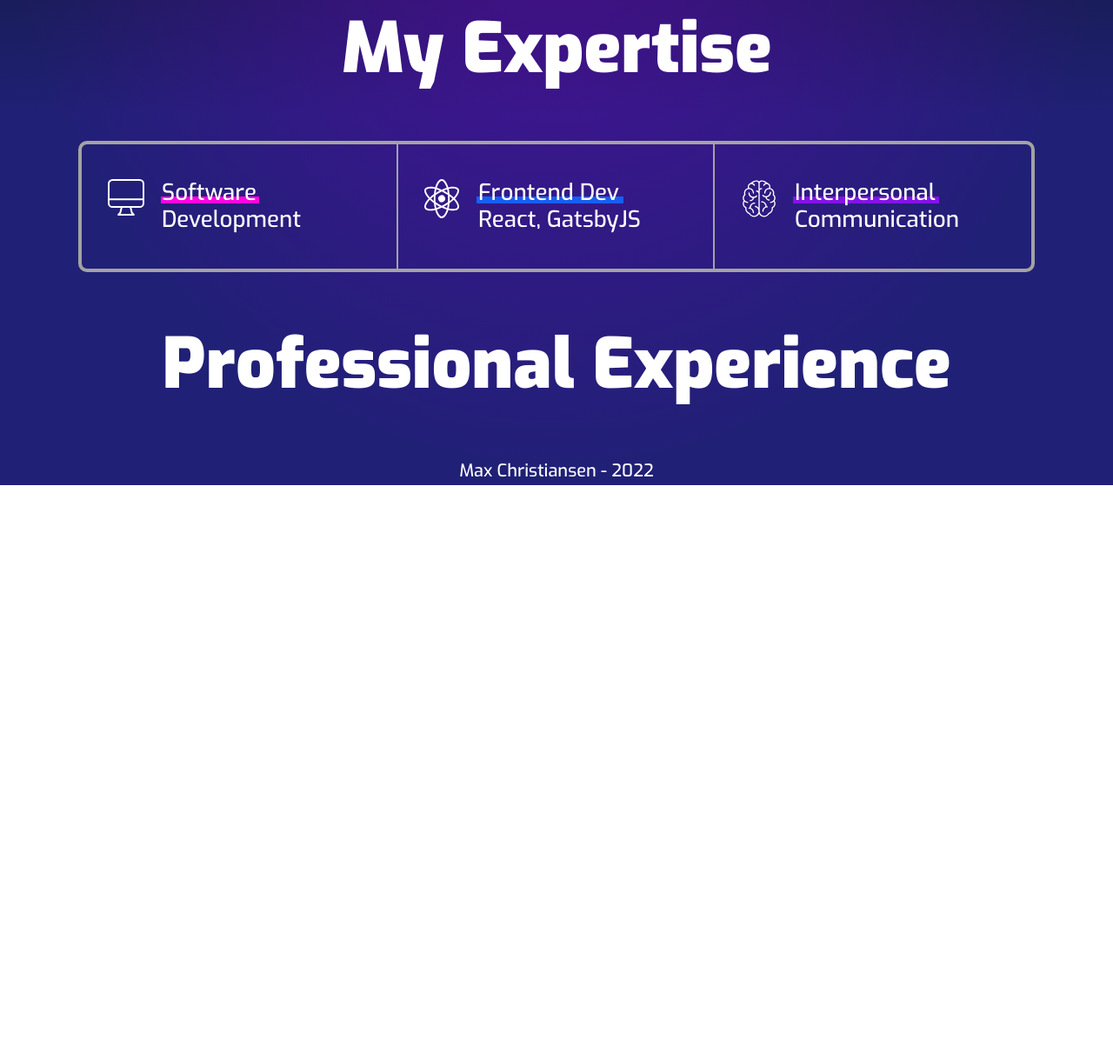
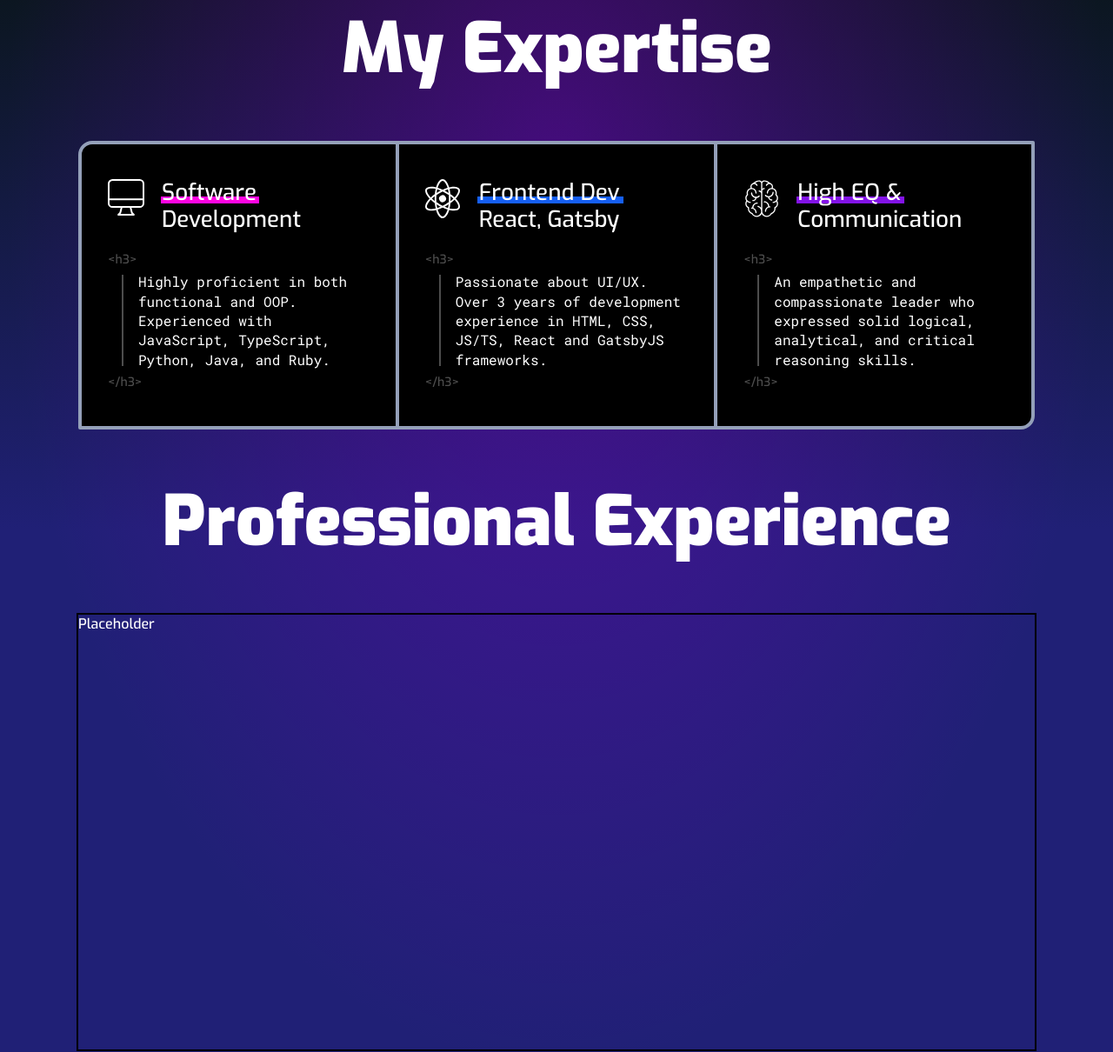
Before and after one commit to dmaxchristiansen/max-christiansen-dev, a Gatsby site: page / in a window 1280 px wide. Shown: the part 861-2071 px from the top of the page at 87% size. Before the commit the page ends 1419 px from the top, so only its background shows below. Built offline with nearby package versions, Linux system fonts and the light colour scheme; Gatsby itself is replaced by a stand-in of ours.

Commit message:
MCD-12 Add content to Expertise component

```diff
--- a/gatsby-config.ts
+++ b/gatsby-config.ts
@@ -50,6 +50,11 @@ const config: GatsbyConfig = {
               variants: ["500", "900"],
               strategy: "selfHosted",
             },
+            {
+              family: "Roboto Mono",
+              variants: ["400"],
+              strategy: "selfHosted",
+            },
           ],
         },
         useMinify: true,
--- a/package.json
+++ b/package.json
@@ -19,6 +19,7 @@
     "query-string": "^7.1.3",
     "react": "^18.2.0",
     "react-dom": "^18.2.0",
+    "react-intersection-observer": "^9.4.1",
     "styled-components": "^5.3.6",
     "uuid": "^9.0.0"
   },
--- /dev/null
+++ b/src/components/homepage/Expertise/Col.tsx
@@ -0,0 +1,59 @@
+import styled from "styled-components";
+import { BLACK, BLUE_GRAY, CLEAR } from "src/styles/colors";
+import { InViewProps } from "src/components/homepage/types/homepage";
+
+interface ColProps {
+  index: number;
+}
+
+const Container = styled.div<ColProps & InViewProps>`
+  display: flex;
+  flex-direction: column;
+  width: calc(100% / 3);
+  padding: 40px 30px;
+  opacity: ${({ inView }) => (inView ? "1" : "0")};
+  border-style: solid;
+  border-color: ${BLUE_GRAY};
+  border-width: ${({ index }) =>
+    index === 0
+      ? "4px 2px 4px 4px"
+      : index === 1
+      ? "4px 2px 4px 2px"
+      : "4px 4px 4px 2px"};
+  border-radius: ${({ index }) =>
+    index === 0 ? "16px 0 0 2px" : index === 2 ? "0 2px 16px 0" : "none"};
+  background-color: ${({ inView }) => (inView ? BLACK : CLEAR)};
+  transform: ${({ inView }) =>
+    inView ? "translate3d(0, 0, 0)" : "translate3d(0, 50px, 0)"};
+  transition-property: background-color, opacity, transform;
+  transition-duration: 900ms, 900ms, 450ms;
+  transition-delay: ${({ index }) =>
+    index === 0 ? "0" : index === 1 ? "150ms" : "300ms"};
+  @media (max-width: 991px) {
+    width: 100%;
+    opacity: 1;
+    border-width: ${({ index }) =>
+      index === 0
+        ? "4px 4px 2px 4px"
+        : index === 1
+        ? "2px 4px 2px 4px"
+        : "2px 4px 4px 4px"};
+    border-radius: ${({ index }) =>
+      index === 0 ? "16px 16px 0 0" : index === 2 ? "0 0 16px 16px" : "none"};
+    background-color: ${BLACK};
+    transform: none;
+    transition: none;
+  }
+`;
+
+const Col: React.FC<ColProps & InViewProps & React.PropsWithChildren> = ({
+  inView,
+  index,
+  children,
+}) => (
+  <Container inView={inView} index={index}>
+    {children}
+  </Container>
+);
+
+export default Col;
--- a/src/components/homepage/Expertise/Expertise.tsx
+++ b/src/components/homepage/Expertise/Expertise.tsx
@@ -1,87 +1,103 @@
-import styled from "styled-components";
-import { HOT_PINK, BLUE_SKY, PURPLE_HAZE } from "src/styles/colors";
+import { forwardRef } from "react";
+import styled, { css } from "styled-components";
+import { WHITE } from "src/styles/colors";
+import { InViewProps } from "src/components/homepage/types/homepage";
+import { colConfig } from "src/components/homepage/Expertise/utils/colConfig";
 import SectionHeader from "src/components/homepage/SectionHeader";
-import ComputerSvg from "src/components/homepage/Expertise/svgs/ComputerSvg";
-import ReactSvg from "src/components/homepage/Expertise/svgs/ReactSvg";
-import BrainSvg from "src/components/homepage/Expertise/svgs/BrainSvg";
+import Col from "src/components/homepage/Expertise/Col";
 import Subheader from "src/components/homepage/Expertise/Subheader";
+
+const Container = styled.div`
+  padding: 0 30px;
+`;
 
 const FlexRow = styled.div`
   display: flex;
   max-width: 1100px;
   margin: 0 auto;
-  border: 4px solid #a3a3a3;
-  border-radius: 10px;
-`;
-
-const Col = styled.div`
-  display: flex;
+  @media (max-width: 991px) {
     flex-direction: column;
-  width: calc(100% / 3);
-  padding: 40px 30px;
-  border-style: solid;
-  border-color: #a3a3a3;
-  border-width: 0 2px 0 0;
-  &:last-child {
-    border-width: 0;
   }
 `;
 
-const SubheaderContainer = styled.div`
+const SubheaderWrapper = styled.div`
   display: flex;
+  margin-bottom: 20px;
 `;
 
 const SvgWrapper = styled.div`
   min-width: 42px;
 `;
 
-const ContentContainer = styled.div``;
+const ContentWrapper = styled.div`
+  position: relative;
+  &:after {
+    content: "";
+    position: absolute;
+    left: 16px;
+    height: 65%;
+    width: 0;
+    opacity: 0.3;
+    border: 1px solid ${WHITE};
+    bottom: 18%;
+  }
+`;
 
-const Expertise = () => (
-  <div id="expertise">
-    <SectionHeader text="My Expertise" />
+const SharedPseudoStyles = css`
+  display: block;
+  margin-left: -35px;
+  opacity: 0.3;
+  font-size: 14px;
+`;
+
+const Content = styled.h3`
+  margin: 0;
+  padding-left: 35px;
+  font-family: Roboto Mono;
+  font-size: 16px;
+  font-weight: 400;
+  line-height: 1.4;
+  &:before {
+    content: "<h3>";
+    margin-bottom: 5px;
+    ${SharedPseudoStyles}
+  }
+  &:after {
+    content: "</h3>";
+    margin-top: 5px;
+    ${SharedPseudoStyles}
+  }
+  @media (max-width: 991px) {
+    font-size: 20px;
+  }
+  @media (max-width: 520px) {
+    font-size: 16px;
+  }
+`;
+
+const Expertise = forwardRef<HTMLDivElement, InViewProps>(({ inView }, ref) => (
+  <Container id="expertise" ref={ref}>
+    <SectionHeader text="My Expertise" inView={inView} />
     <FlexRow>
-      <Col>
-        <SubheaderContainer>
+      {colConfig.map(col => (
+        <Col key={col.topLineText} index={col.index} inView={inView}>
+          <SubheaderWrapper>
             <SvgWrapper>
-            <ComputerSvg />
+              <col.SvgComponent />
             </SvgWrapper>
             <Subheader
-            topLineText="Software"
-            bottomLineText="Development"
-            backgroundColor={HOT_PINK}
+              topLineText={col.topLineText}
+              bottomLineText={col.bottomLineText}
+              backgroundColor={col.backgroundColor}
             />
-        </SubheaderContainer>
-        <ContentContainer></ContentContainer>
+          </SubheaderWrapper>
+          <ContentWrapper>
+            <Content>{col.contentText}</Content>
+          </ContentWrapper>
         </Col>
-      <Col>
-        <SubheaderContainer>
-          <SvgWrapper>
-            <ReactSvg />
-          </SvgWrapper>
-          <Subheader
-            topLineText="Frontend Dev"
-            bottomLineText="React, GatsbyJS"
-            backgroundColor={BLUE_SKY}
-          />
-        </SubheaderContainer>
-        <ContentContainer></ContentContainer>
-      </Col>
-      <Col>
-        <SubheaderContainer>
-          <SvgWrapper>
-            <BrainSvg />
-          </SvgWrapper>
-          <Subheader
-            topLineText="Interpersonal"
-            bottomLineText="Communication"
-            backgroundColor={PURPLE_HAZE}
-          />
-        </SubheaderContainer>
-        <ContentContainer></ContentContainer>
-      </Col>
+      ))}
     </FlexRow>
-  </div>
-);
+  </Container>
+));
 
 export default Expertise;
--- a/src/components/homepage/Expertise/Subheader.tsx
+++ b/src/components/homepage/Expertise/Subheader.tsx
@@ -15,6 +15,12 @@ const Heading = styled.h2`
   font-weight: 400;
   font-size: 26px;
   line-height: 1.2;
+  @media (max-width: 991px) {
+    font-size: 38px;
+  }
+  @media (max-width: 520px) {
+    font-size: 28px;
+  }
 `;
 
 const Span = styled.span<BackgroundProps>`
--- /dev/null
+++ b/src/components/homepage/Expertise/utils/colConfig.ts
@@ -0,0 +1,34 @@
+import ComputerSvg from "src/components/homepage/Expertise/svg-components/ComputerSvg";
+import ReactSvg from "src/components/homepage/Expertise/svg-components/ReactSvg";
+import BrainSvg from "src/components/homepage/Expertise/svg-components/BrainSvg";
+import { HOT_PINK, BLUE_SKY, PURPLE_HAZE } from "src/styles/colors";
+
+export const colConfig = [
+  {
+    index: 0,
+    SvgComponent: ComputerSvg,
+    topLineText: "Software",
+    bottomLineText: "Development",
+    contentText:
+      "Highly proficient in both functional and OOP. Experienced with JavaScript, TypeScript, Python, Java, and Ruby.",
+    backgroundColor: HOT_PINK,
+  },
+  {
+    index: 1,
+    SvgComponent: ReactSvg,
+    topLineText: "Frontend Dev",
+    bottomLineText: "React, Gatsby",
+    contentText:
+      "Passionate about UI/UX. Over 3 years of development experience in HTML, CSS, JS/TS, React and GatsbyJS frameworks.",
+    backgroundColor: BLUE_SKY,
+  },
+  {
+    index: 2,
+    SvgComponent: BrainSvg,
+    topLineText: "High EQ &",
+    bottomLineText: "Communication",
+    contentText:
+      "An empathetic and compassionate leader who expressed solid logical, analytical, and critical reasoning skills.",
+    backgroundColor: PURPLE_HAZE,
+  },
+];
--- a/src/components/homepage/SectionHeader.tsx
+++ b/src/components/homepage/SectionHeader.tsx
@@ -1,12 +1,18 @@
 import styled from "styled-components";
+import { InViewProps } from "src/components/homepage/types/homepage";
 
 interface SectionHeaderProps {
   text: string;
 }
 
-const Header = styled.h1`
+const Header = styled.h1<InViewProps>`
   text-align: center;
   font-size: 80px;
+  opacity: ${({ inView }) => (inView ? "1" : "0")};
+  transform: ${({ inView }) =>
+    inView ? "translate3d(0, 0, 0)" : "translate3d(0, 50px, 0)"};
+  transition: transform, opacity;
+  transition-duration: 450ms;
   @media (max-width: 991px) {
     font-size: 60px;
   }
@@ -15,8 +21,9 @@ const Header = styled.h1`
   }
 `;
 
-const SectionHeader: React.FC<SectionHeaderProps> = ({ text }) => (
-  <Header>{text}</Header>
-);
+const SectionHeader: React.FC<SectionHeaderProps & InViewProps> = ({
+  text,
+  inView,
+}) => <Header inView={inView}>{text}</Header>;
 
 export default SectionHeader;
--- a/src/components/homepage/Work.tsx
+++ b/src/components/homepage/Work.tsx
@@ -1,10 +1,28 @@
-// import styled from "styled-components";
+import { forwardRef } from "react";
+import styled from "styled-components";
+import { InViewProps } from "src/components/homepage/types/homepage";
 import SectionHeader from "src/components/homepage/SectionHeader";
 
-const Work = () => (
-  <div id="work">
-    <SectionHeader text="Professional Experience" />
-  </div>
-);
+const Container = styled.div`
+  padding: 0 30px;
+`;
+const Wrapper = styled.div`
+  max-width: 1100px;
+  margin: 0 auto;
+  @media (max-width: 991px) {
+  }
+`;
 
+const Work = forwardRef<HTMLDivElement, InViewProps>(({ inView }, ref) => (
+  <Container id="work" ref={ref}>
+    <Wrapper>
+      <SectionHeader text="Professional Experience" inView={inView} />
+      <div
+        style={{ height: "500px", width: "100%", outline: "2px solid #000000" }}
+      >
+        Placeholder
+      </div>
+    </Wrapper>
+  </Container>
+));
 export default Work;
--- /dev/null
+++ b/src/components/homepage/types/homepage.ts
@@ -0,0 +1,3 @@
+export interface InViewProps {
+  inView: boolean;
+}
--- a/src/pages/index.tsx
+++ b/src/pages/index.tsx
@@ -1,4 +1,5 @@
 import { useEffect } from "react";
+import { useInView, defaultFallbackInView } from "react-intersection-observer";
 import queryString from "query-string";
 import { scrollToTargetElement } from "src/utils/helpers";
 import Layout from "src/components/Layout/Layout";
@@ -21,11 +22,25 @@ const IndexPage: React.FC<IndexPageProps> = ({ location }) => {
     scrollToTargetElement(activeParam, 70);
   });
 
+  defaultFallbackInView(true);
+
+  const { ref: expertiseRef, inView: isExpertiseVisible } = useInView({
+    threshold: 1,
+    delay: 100,
+    triggerOnce: true,
+  });
+
+  const { ref: workRef, inView: isWorkVisible } = useInView({
+    threshold: 1,
+    delay: 100,
+    triggerOnce: true,
+  });
+
   return (
     <Layout isHomeNav>
       <Intro />
-      <Expertise />
-      <Work />
+      <Expertise ref={expertiseRef} inView={isExpertiseVisible} />
+      <Work ref={workRef} inView={isWorkVisible} />
     </Layout>
   );
 };
```
Also changed, not shown: src/components/homepage/Expertise/svg-components/BrainSvg.tsx (renamed from src/components/homepage/Expertise/svgs/BrainSvg.tsx), src/components/homepage/Expertise/svg-components/ComputerSvg.tsx (renamed from src/components/homepage/Expertise/svgs/ComputerSvg.tsx), src/components/homepage/Expertise/svg-components/ReactSvg.tsx (renamed from src/components/homepage/Expertise/svgs/ReactSvg.tsx), 1 other file. Lines whose indentation alone changed are shown as unchanged.
